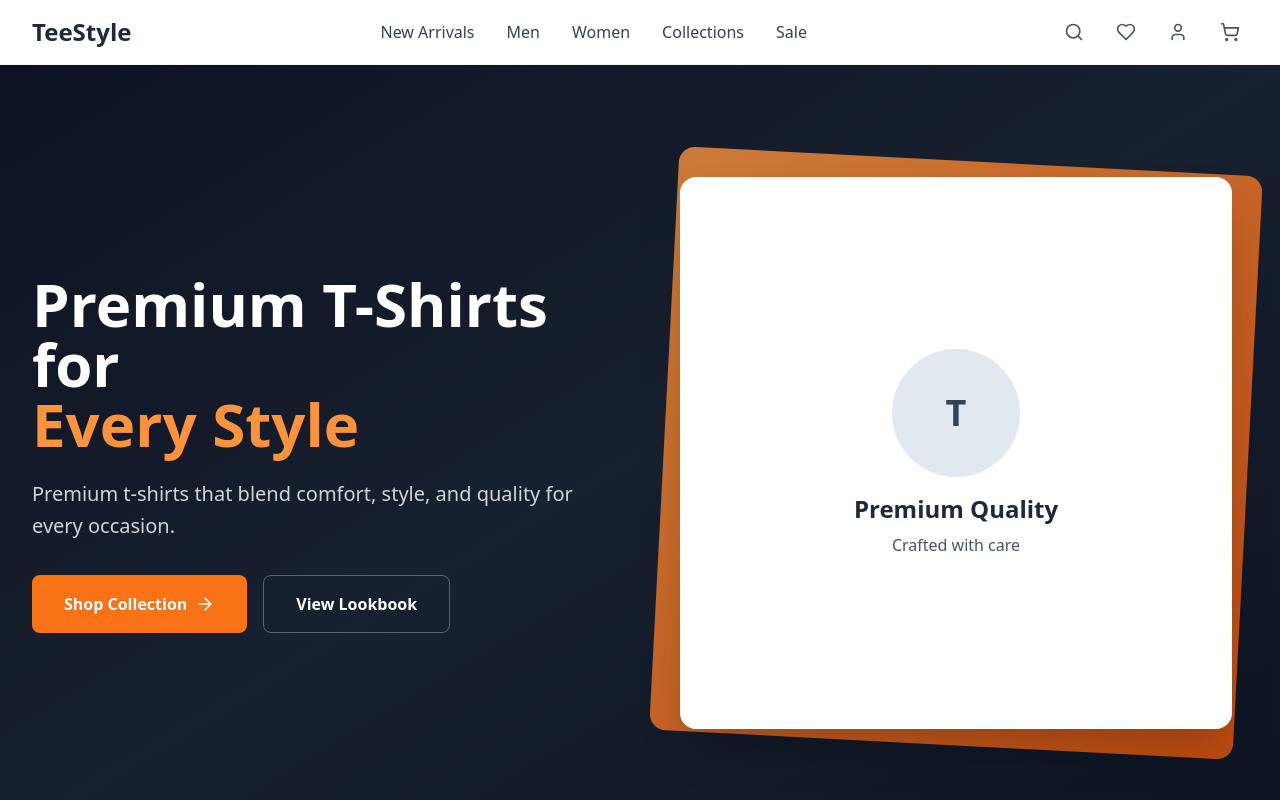
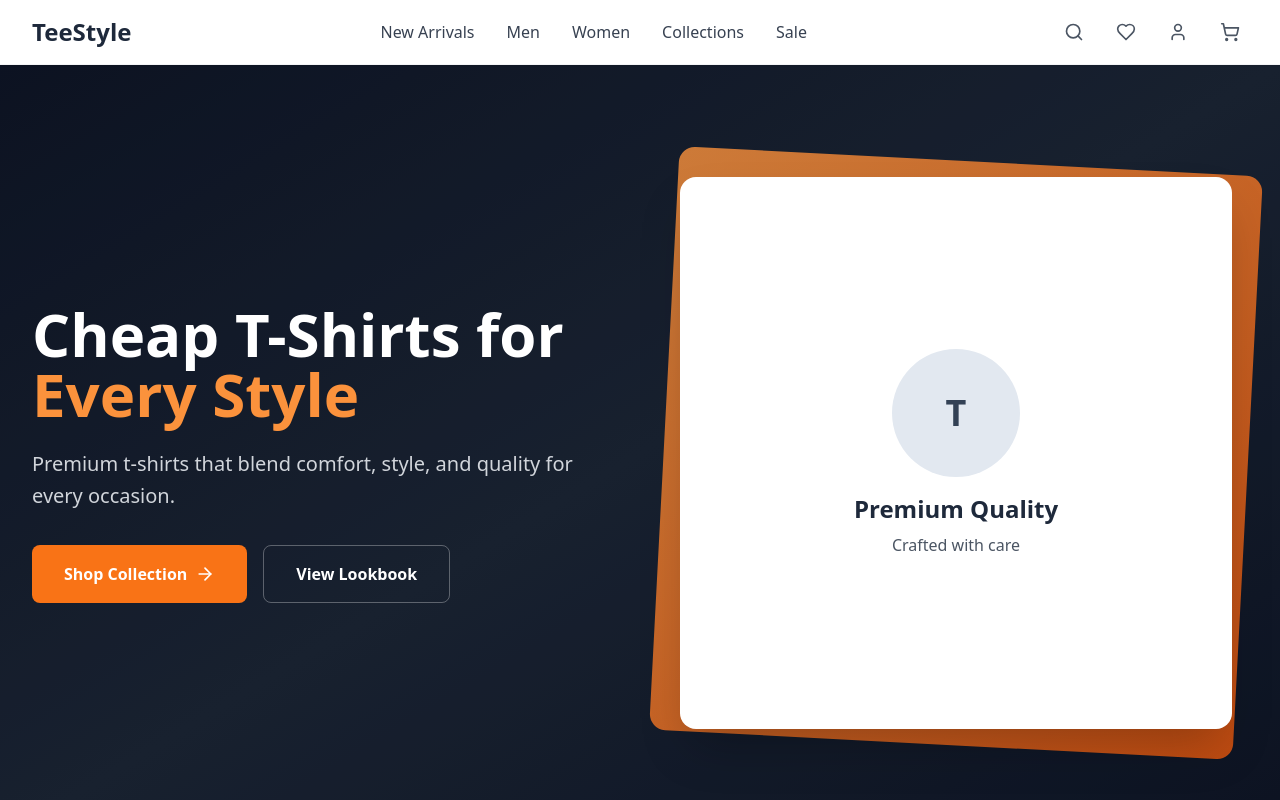
Before and after one commit to davidobst-surestart/TeeStyle, a React (Vite) app: page / in a window 1280 px wide. Shown: the top 800 px of the page. Built offline with nearby package versions, Linux system fonts and the light colour scheme.

Commit message:
Change premium to cheap in hero

```diff
--- a/src/components/Hero.tsx
+++ b/src/components/Hero.tsx
@@ -9,7 +9,7 @@ export default function Hero() {
         <div className="grid lg:grid-cols-2 gap-12 items-center">
           <div className="text-center lg:text-left">
             <h1 className="text-5xl lg:text-6xl font-bold leading-tight mb-6">
-              Premium T-Shirts for
+              Cheap T-Shirts for
               <span className="block text-orange-400">Every Style</span>
             </h1>
             <p className="text-xl text-gray-300 mb-8 leading-relaxed">
```
